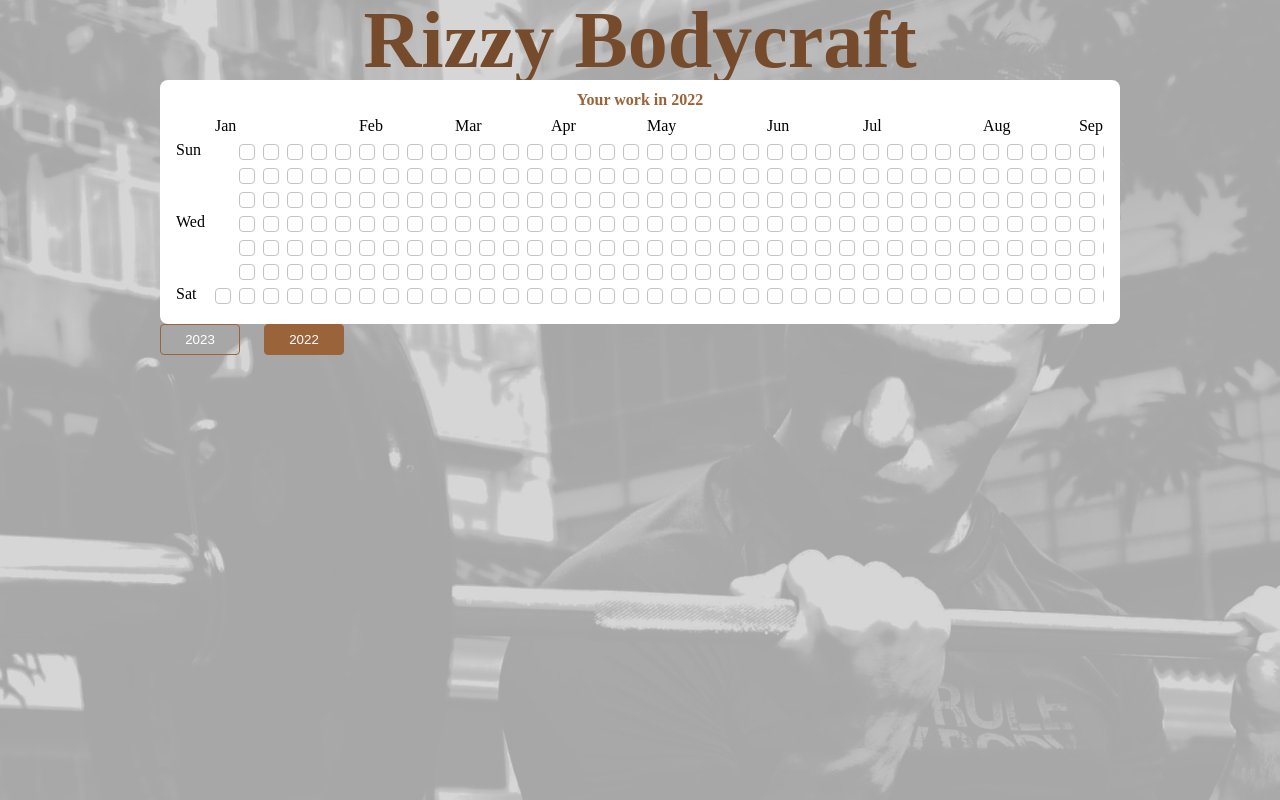
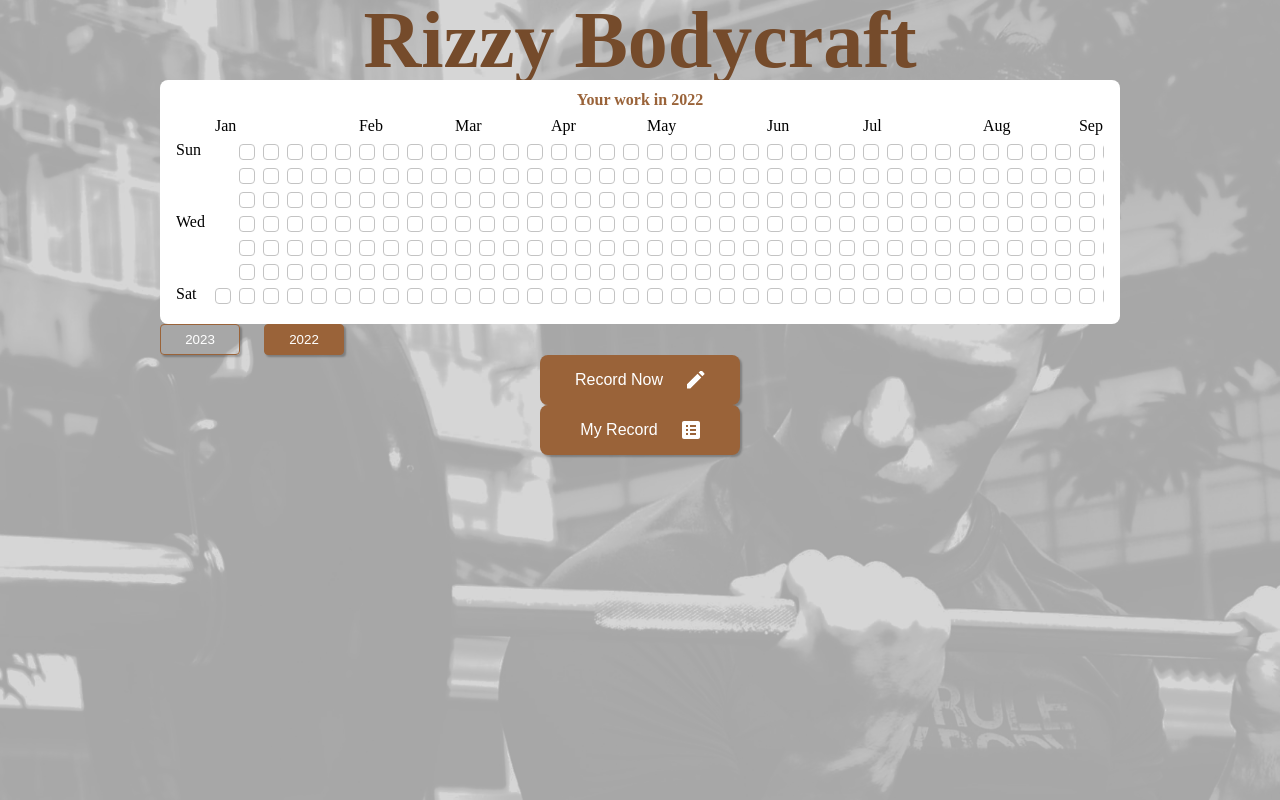
Before and after one commit to smellypotato/rizzy-bodycraft-record, a React (Create React App) app: page / in a window 1280 px wide. Built offline with nearby package versions, Linux system fonts and the light colour scheme.

Commit message:
other dashboard buttons

```diff
--- a/src/commonCSS/root.css
+++ b/src/commonCSS/root.css
@@ -5,4 +5,5 @@
     --color_contrast: #407CAA;
 
     --bg_img_setting: no-repeat center;
+    --shadow_small: 2px 2px 2px rgba(0 0 0 / 0.25);
 }
--- a/src/pages/User/Dashboard/Dashboard.css
+++ b/src/pages/User/Dashboard/Dashboard.css
@@ -19,7 +19,38 @@
     width: 20rem;
     display: flex;
     justify-content: center;
+    box-shadow: var(--shadow_small);
 }
 #dashboard #years .years-button#current {
     background-color: var(--color_prim_light);
 }
+#dashboard #years .years-button:active {
+    box-shadow: 0 0 0;
+}
+#dashboard .main-button {
+    font-size: 4rem;
+    padding: 4rem 6rem;
+    border-radius: 8px;
+    box-shadow: var(--shadow_small);
+    background-color: var(--color_prim_light);
+    color: var(--color_white);
+    display: flex;
+    column-gap: 6rem;
+    width: 200px;
+    justify-content: center;
+    align-items: center;
+}
+#dashboard .main-button:active {
+    box-shadow: 0 0 0;
+}
+#dashboard .main-button div {
+    width: 18px;
+    aspect-ratio: 1 / 1;
+    background-size: contain;
+}
+#dashboard .main-button div#pen {
+    background: url("../../../assets/pen.svg") var(--bg_img_setting);
+}
+#dashboard .main-button div#record {
+    background: url("../../../assets/record.svg") var(--bg_img_setting);
+}
--- a/src/pages/User/Dashboard/Dashboard.tsx
+++ b/src/pages/User/Dashboard/Dashboard.tsx
@@ -15,6 +15,8 @@ export const Dashboard = () => {
                     <button className="years-button" id={ selectedYear === 2022 ? "current" : ""} onClick={ () => setSelectedYear(2022) }>2022</button>
                 </div>
             </section>
+            <button className="main-button">Record Now<div id="pen"/></button>
+            <button className="main-button">My Record<div id="record"/></button>
         </main>
     )
 }
```
Also changed, not shown: src/assets/pen.svg (added), src/assets/record.svg (added).
